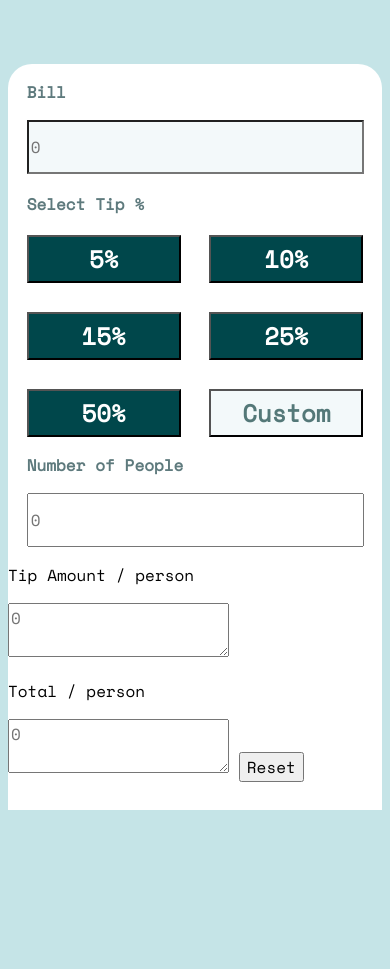
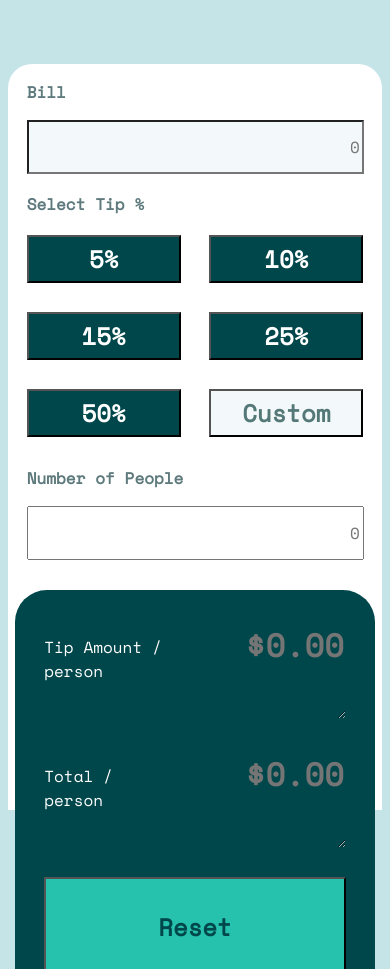
Before and after one commit to roadblock37/tip-calculator, a website: page index.html in a window 390 px wide. Shown: the part 131-1100 px from the top of the page. Before the commit the page ends 949 px from the top, so only its background shows below. Drawn offline with nearby package versions, Linux system fonts and the light colour scheme.

Commit message:
finished styling mobile screen

```diff
--- a/CSS/index.css
+++ b/CSS/index.css
@@ -42,10 +42,12 @@ body {
     margin-right: 5%;
     background-color: #F3F9FA;
     color: #00474B;
+    text-align: end;
 }
 
 .peopleLabel {
     margin-left: 5%;
+    margin-top: 8%;
     font-size: 1rem;
     font-weight: bold;
     color: #5E7A7D;
@@ -57,6 +59,7 @@ body {
     height: 48px;
     margin-left: 5%;
     margin-right: 5%;
+    text-align: end;
 }
 
 .tipLabel {
@@ -89,3 +92,37 @@ body {
     background-color: #F3F9FA;
     color: #547878;
 }
+
+.totalAmountGrid {
+    display: grid;
+    grid-template-columns: repeat(2, 1fr);
+    grid-template-rows: repeat(3, 1fr);
+    gap: 1.8rem;
+    border-radius: 2rem;
+    background-color: #00474B;
+    margin-left: 2%;
+    margin-right: 2%;
+    margin-top: 8%;
+    padding: 1.8rem;
+}
+
+.totalAmountGrid p {
+    color: #FFFFFF;
+}
+
+.totalAmountGrid textarea {
+    background-color: #00474B;
+    color: #26C2AE;
+    font-weight: bold;
+    font-size: 2rem;
+    border: none;
+    text-align: end;
+}
+
+#resetButton {
+    grid-column: 1 / span 2;
+    background-color: #26C2AE;
+    color: #00474B;
+    font-size: 1.5rem;
+    font-weight: bold;
+}
--- a/index.html
+++ b/index.html
@@ -38,11 +38,11 @@
       <p> Tip Amount
         / person
       </p>
-      <textarea placeholder="0" id="tipPerPerson"></textarea>
+      <textarea placeholder="$0.00" id="tipPerPerson"></textarea>
       <p>Total
         / person
       </p>
-      <textarea placeholder="0" id="totalPerPerson"></textarea>
+      <textarea placeholder="$0.00" id="totalPerPerson"></textarea>
       <button id="resetButton">Reset</button>
     </div>
 
```
